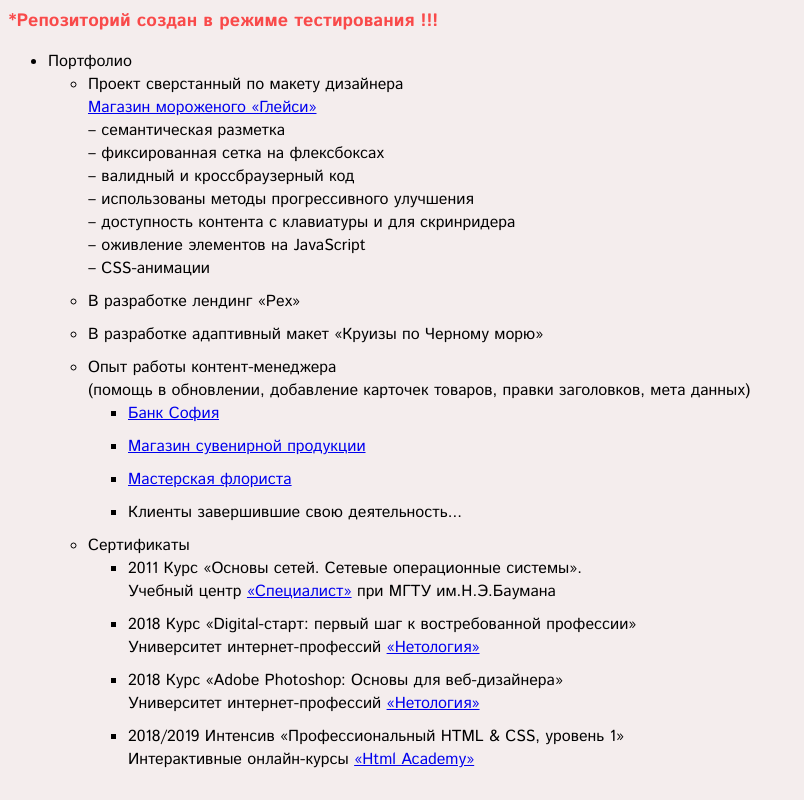
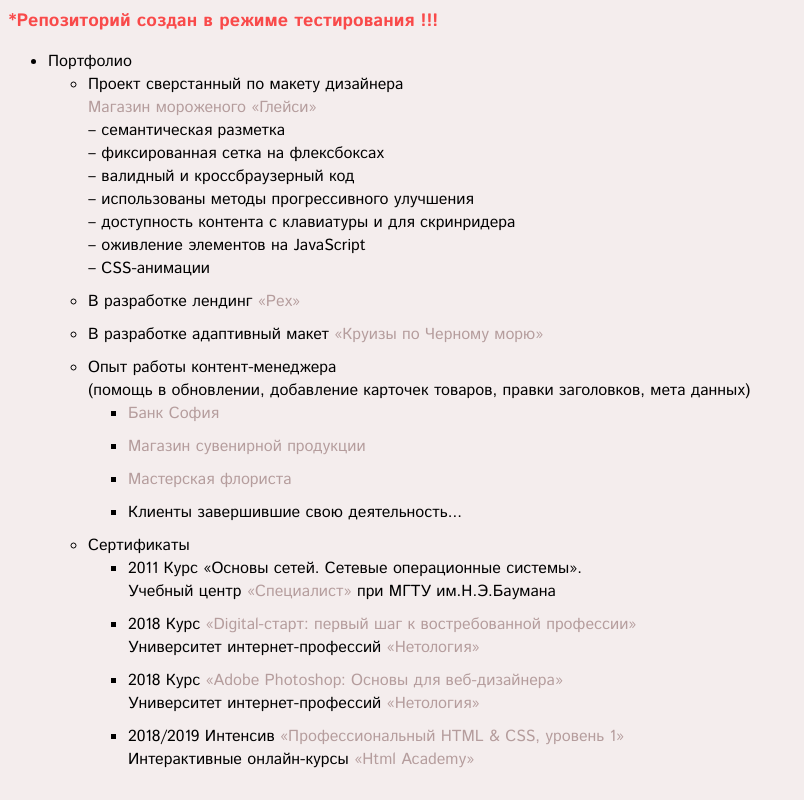
Before and after one commit to center-1/center-1.github.io, a plain HTML site: page index.html in a window 1280 px wide. Shown: the whole page, without its empty margins (0-804 px from the left). Drawn offline with Linux system fonts and the light colour scheme.

Commit message:
docs
сертификаты

```diff
--- a/index.html
+++ b/index.html
@@ -18,6 +18,10 @@
 				color: #f94a4a;
 				font-size: 18px;
 				font-weight: bold;
+			}
+			a {
+				text-decoration: none;
+				color: #b59d9d;
 			}
 			.menu li,
 			.sub-menu li {
@@ -58,15 +62,15 @@
 								<p>Учебный центр <a href="https://www.specialist.ru/" target="_blank">«Специалист»</a> при МГТУ им.Н.Э.Баумана</p>
 							</li>
 							<li>
-								<p>2018 Курс «Digital-старт: первый шаг к востребованной профессии»</p>
+								<p>2018 Курс <a href="portfolio/docs/digital_start.pdf">«Digital-старт: первый шаг к востребованной профессии»</a></p>
 								<p>Университет интернет-профессий <a href="https://netology.ru/programs/digital-padavan" target="_blank">«Нетология»</a></p>
 							</li>
 							<li>
-								<p>2018 Курс «Adobe Photoshop: Основы для веб-дизайнера»</p>
+								<p>2018 Курс <a href="portfolio/docs/photoshop_basic.pdf">«Adobe Photoshop: Основы для веб-дизайнера»</a></p>
 								<p>Университет интернет-профессий <a href="https://netology.ru" target="_blank">«Нетология»</a></p>
 							</li>
 							<li>
-								<p>2018/2019 Интенсив «Профессиональный HTML &amp; CSS, уровень 1»</p>
+								<p>2018/2019 Интенсив <a href="portfolio/docs/html_css-1.pdf">«Профессиональный HTML &amp; CSS, уровень 1»</a></p>
 								<p>Интерактивные онлайн-курсы <a href="https://htmlacademy.ru/intensive/htmlcss" target="_blank">«Html Academy»</a></p>
 							</li>
 						</ul>
```
Also changed, not shown: 3 other files.
